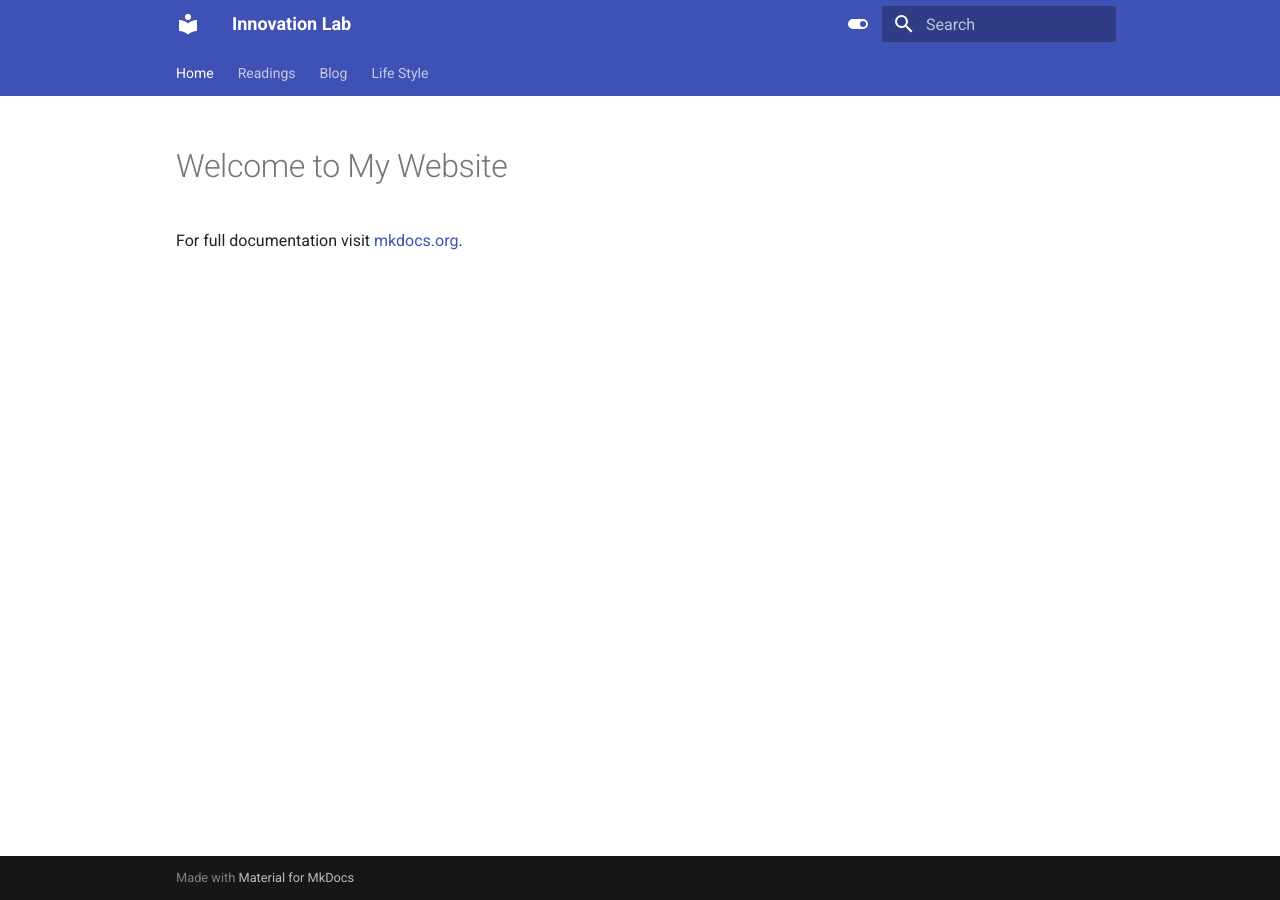
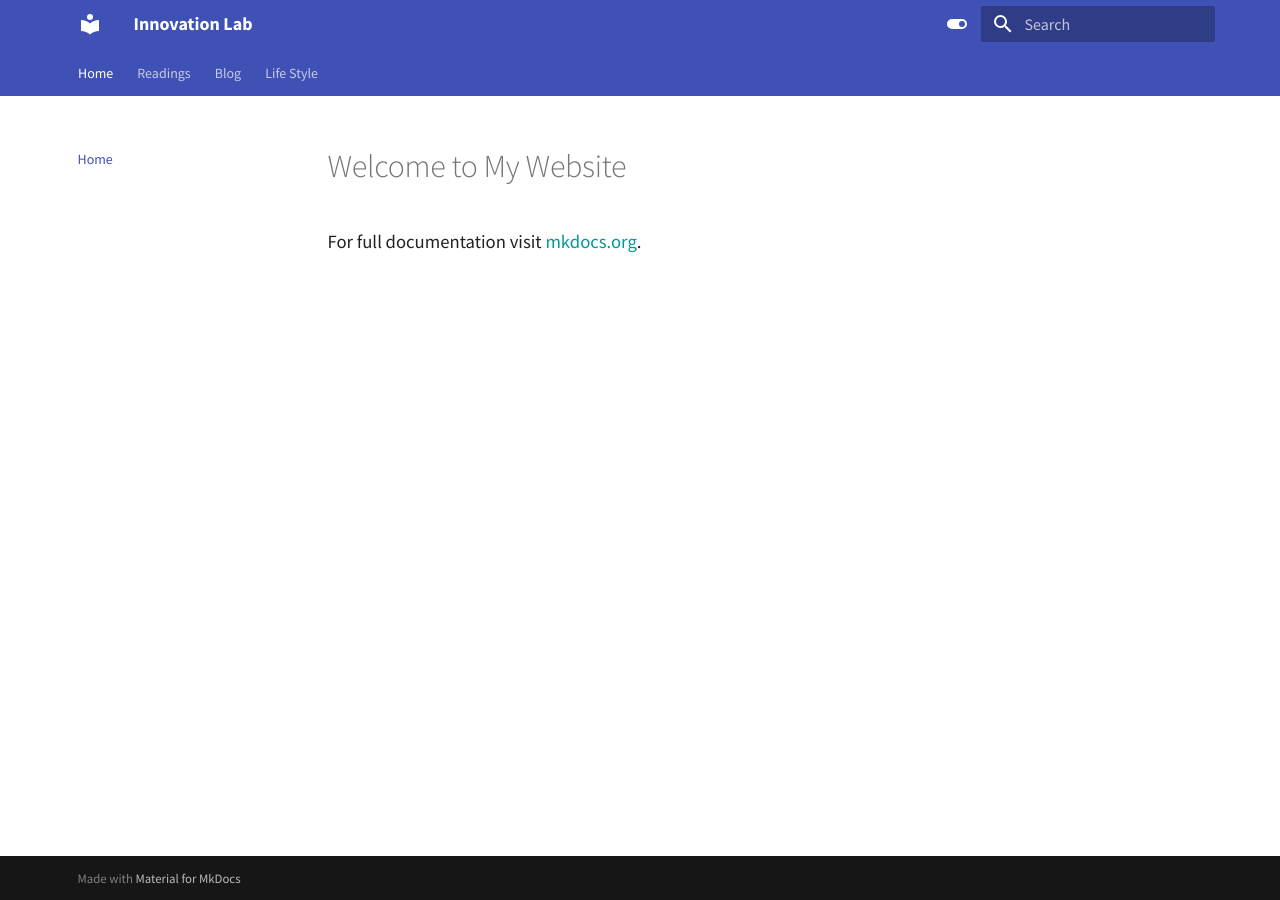
Before and after one commit to oceanumeric/oceanumeric.github.io, an MkDocs documentation site: the page built from docs/index.md, in a window 1280 px wide. Built offline with MkDocs 1.6.1 and Material for MkDocs 9.7.7, drawn with Linux system fonts in a browser that asks for light colours.

```diff
--- /dev/null
+++ b/docs/javascripts/activate_headroom.js
@@ -0,0 +1,17 @@
+document.addEventListener("DOMContentLoaded", function(event) {
+    var headerElement = document.querySelector("header");
+
+    var headroom = new Headroom(headerElement, {
+      "offset": 205,
+      "tolerance": {
+          "up" : 40,
+          "down" : 0
+      },
+      "classes": {
+        "initial": "animated",
+        "pinned": "slideDown",
+        "unpinned": "slideUp"
+      }
+    });
+    headroom.init();
+});
--- a/docs/stylesheets/extra.css
+++ b/docs/stylesheets/extra.css
@@ -1,5 +1,5 @@
 .md-grid {
-    max-width: 960px;
+    max-width: 1157px;
 }
 
 
@@ -8,3 +8,130 @@
         max-width: 700px;
     }
 }
+
+
+.md-typeset p {
+    font-size: 14pt;
+    line-height: 1.5;
+    --md-typeset-a-color: #009999;
+}
+
+[data-md-color-scheme="slate"] {
+    --md-hue: 200; /* [0, 360] */
+  }
+
+/* :root > * {
+    --md-typeset-a-color: #009999;
+} */
+
+.animated {
+    -webkit-animation-duration: .5s;
+    -moz-animation-duration: .5s;
+    -o-animation-duration: .5s;
+    animation-duration: .5s;
+    -webkit-animation-fill-mode: both;
+    -moz-animation-fill-mode: both;
+    -o-animation-fill-mode: both;
+    animation-fill-mode: both;
+    will-change: transform, opacity
+}
+
+.animated.slideDown {
+    -webkit-animation-name: slideDown;
+    -moz-animation-name: slideDown;
+    -o-animation-name: slideDown;
+    animation-name: slideDown
+}
+
+.animated.slideUp {
+    -webkit-animation-name: slideUp;
+    -moz-animation-name: slideUp;
+    -o-animation-name: slideUp;
+    animation-name: slideUp
+}
+
+@-webkit-keyframes slideUp {
+    0% {
+        -webkit-transform: translateY(0)
+    }
+    100% {
+        -webkit-transform: translateY(-100%)
+    }
+}
+
+@-moz-keyframes slideUp {
+    0% {
+        -moz-transform: translateY(0)
+    }
+    100% {
+        -moz-transform: translateY(-100%)
+    }
+}
+
+@-o-keyframes slideUp {
+    0% {
+        -o-transform: translateY(0)
+    }
+    100% {
+        -o-transform: translateY(-100%)
+    }
+}
+
+@keyframes slideUp {
+    0% {
+        transform: translateY(0)
+    }
+    100% {
+        transform: translateY(-100%)
+    }
+}
+
+.animated.slideUp {
+    -webkit-animation-name: slideUp;
+    -moz-animation-name: slideUp;
+    -o-animation-name: slideUp;
+    animation-name: slideUp
+}
+
+@-webkit-keyframes slideDown {
+    0% {
+        -webkit-transform: translateY(-100%)
+    }
+    100% {
+        -webkit-transform: translateY(0)
+    }
+}
+
+@-moz-keyframes slideDown {
+    0% {
+        -moz-transform: translateY(-100%)
+    }
+    100% {
+        -moz-transform: translateY(0)
+    }
+}
+
+@-o-keyframes slideDown {
+    0% {
+        -o-transform: translateY(-100%)
+    }
+    100% {
+        -o-transform: translateY(0)
+    }
+}
+
+@keyframes slideDown {
+    0% {
+        transform: translateY(-100%)
+    }
+    100% {
+        transform: translateY(0)
+    }
+}
+
+.animated.slideDown {
+    -webkit-animation-name: slideDown;
+    -moz-animation-name: slideDown;
+    -o-animation-name: slideDown;
+    animation-name: slideDown
+}
--- a/mkdocs.yml
+++ b/mkdocs.yml
@@ -2,6 +2,8 @@ site_name: Innovation Lab
 
 theme:
   name: material
+  font:
+    text: Source Sans Pro
   palette:
     - scheme: default
       toggle:
@@ -12,12 +14,16 @@ theme:
         icon: material/toggle-switch-off-outline
         name: Switch to light mode
   features:
+    - navigation.instant
     - navigation.tabs
-    - toc.integrate
-    - navigation.top
+    # - toc.follow
 
 extra_css:
   - stylesheets/extra.css
+
+extra_javascript:
+  - 'javascripts/headroom.js'
+  - 'javascripts/activate_headroom.js'
 
 markdown_extensions:
   - attr_list
@@ -27,12 +33,16 @@ markdown_extensions:
   - toc:
       toc_depth: 2
 
+plugins:
+  - search:
+      lang: en
 
 nav:
   - Home: index.md
   - Readings:
     - readings/index.md
   - Blog:
-    - blog/index.md
+    - 2022:
+      - blog/2022/github-pages-mkdocs.md
   - Life Style:
     - lifestyle/index.md
```
Also changed, not shown: docs/blog/2022/github-pages-mkdocs.md (added, +29 -0 lines), docs/blog/index.md (+3 -3 lines), docs/index.md (+2 -3 lines), docs/javascripts/headroom.js (added).
